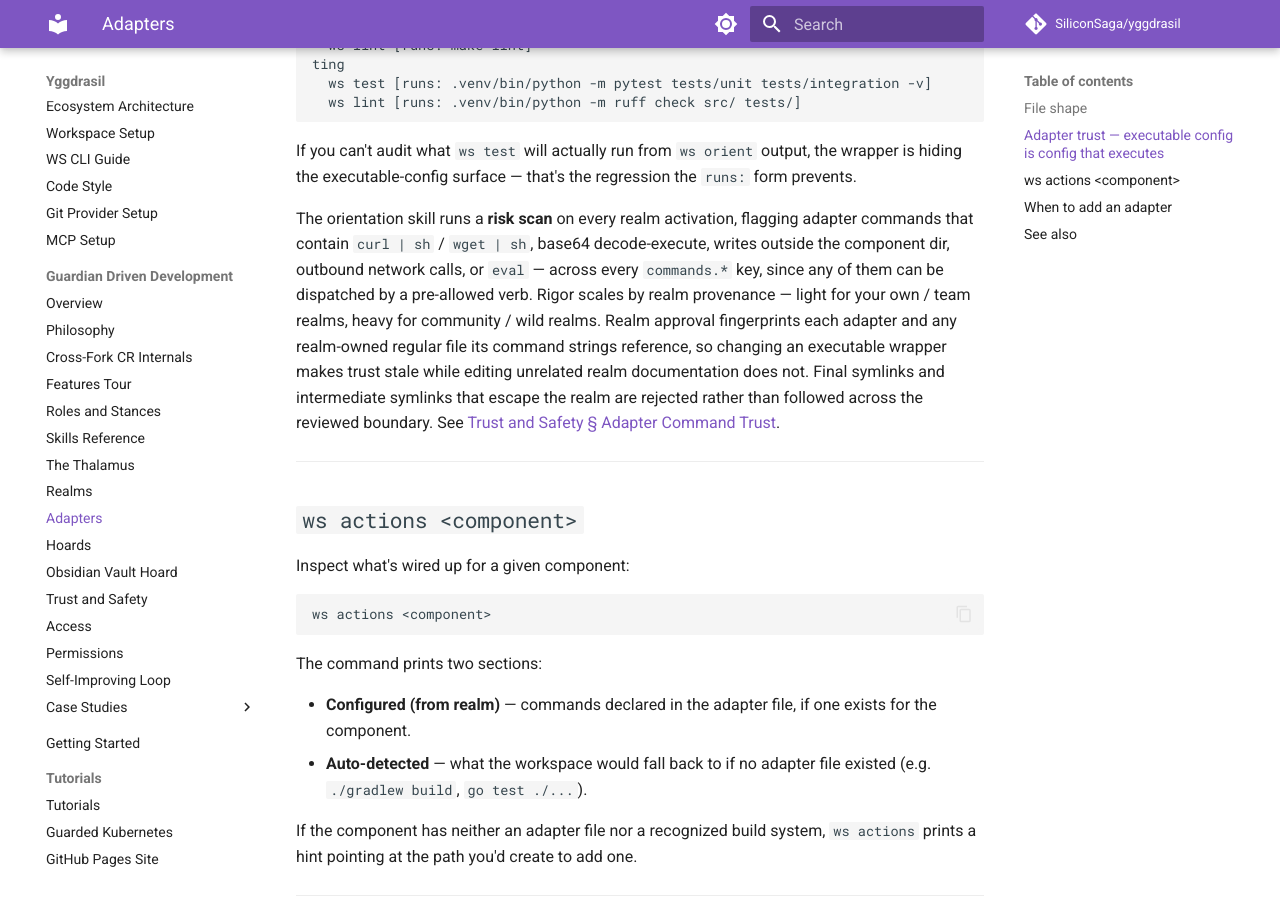
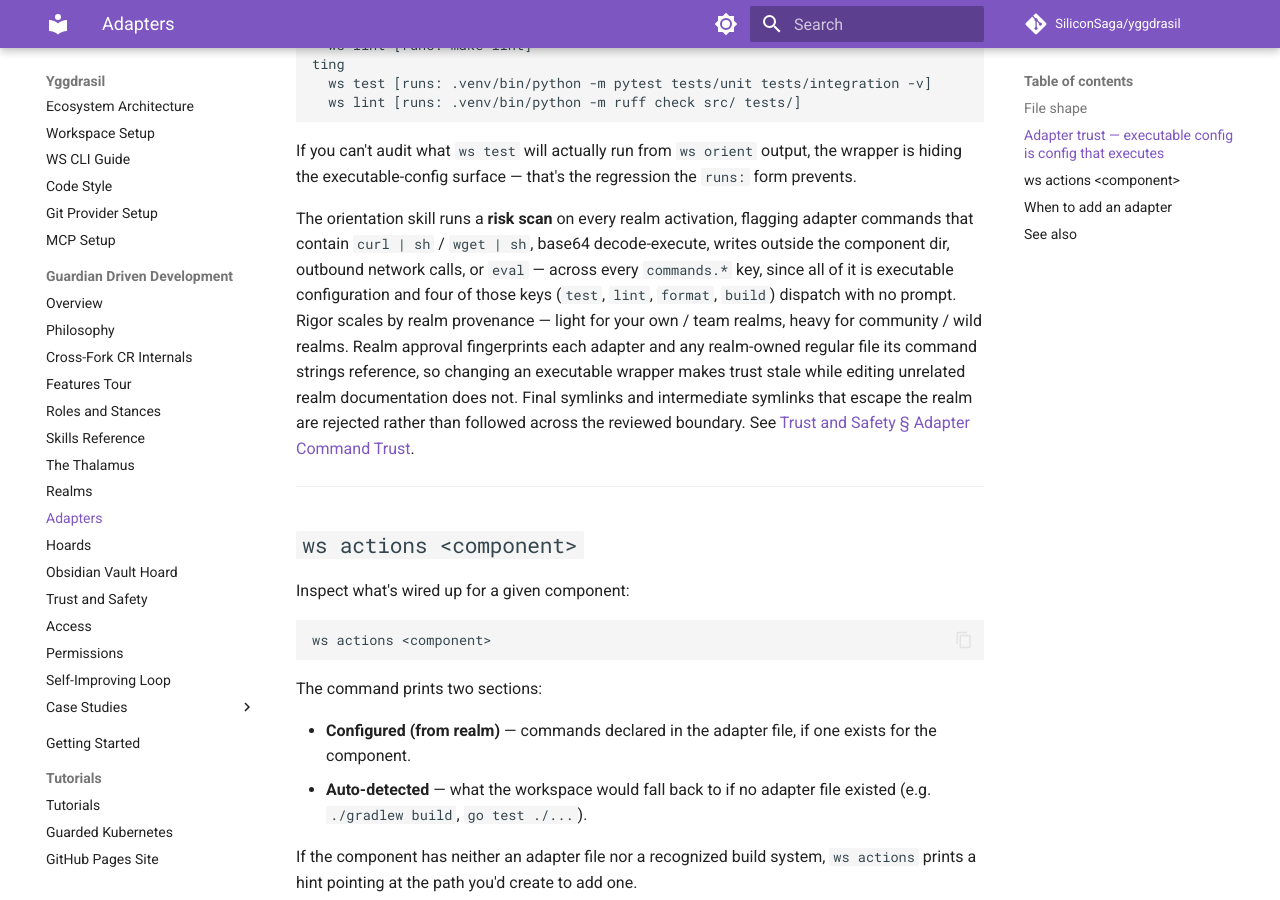
Before and after one commit to SiliconSaga/yggdrasil, an MkDocs documentation site: the page built from docs/gdd/adapters.md, in a window 1280 px wide and 900 px high, scrolled down 1690 px. Built offline with MkDocs 1.6.1 and Material for MkDocs 9.7.7, drawn with Linux system fonts in a browser that asks for light colours; comment, search, counter and statistics services are not loaded.

Commit message:
fix(ws): PR #157 review round 3 — hook pins the format and build allows; scan wording
The risk-scan prose claimed every adapter key is dispatched by a pre-allowed verb; only four are, the rest are reference-only, and the scan covers all of them because they are executable configuration either way. `gofmt -l` lists rather than fails, so it was a bad example of a check form.

Co-Authored-By: Claude Fable 5.1 <noreply@anthropic.com>

```diff
--- a/docs/gdd/adapters.md
+++ b/docs/gdd/adapters.md
@@ -49,7 +49,7 @@ ting
 
 If you can't audit what `ws test` will actually run from `ws orient` output, the wrapper is hiding the executable-config surface — that's the regression the `runs:` form prevents.
 
-The orientation skill runs a **risk scan** on every realm activation, flagging adapter commands that contain `curl | sh` / `wget | sh`, base64 decode-execute, writes outside the component dir, outbound network calls, or `eval` — across every `commands.*` key, since any of them can be dispatched by a pre-allowed verb. Rigor scales by realm provenance — light for your own / team realms, heavy for community / wild realms. Realm approval fingerprints each adapter and any realm-owned regular file its command strings reference, so changing an executable wrapper makes trust stale while editing unrelated realm documentation does not. Final symlinks and intermediate symlinks that escape the realm are rejected rather than followed across the reviewed boundary. See [Trust and Safety § Adapter Command Trust](trust-and-safety.md#adapter-command-trust).
+The orientation skill runs a **risk scan** on every realm activation, flagging adapter commands that contain `curl | sh` / `wget | sh`, base64 decode-execute, writes outside the component dir, outbound network calls, or `eval` — across every `commands.*` key, since all of it is executable configuration and four of those keys (`test`, `lint`, `format`, `build`) dispatch with no prompt. Rigor scales by realm provenance — light for your own / team realms, heavy for community / wild realms. Realm approval fingerprints each adapter and any realm-owned regular file its command strings reference, so changing an executable wrapper makes trust stale while editing unrelated realm documentation does not. Final symlinks and intermediate symlinks that escape the realm are rejected rather than followed across the reviewed boundary. See [Trust and Safety § Adapter Command Trust](trust-and-safety.md#adapter-command-trust).
 
 ---
 
```
Also changed, not shown: .agent/skills/gdd-orientation/SKILL.md (+1 -1 lines), docs/gdd/permissions.md (+1 -1 lines), 2 other files.
